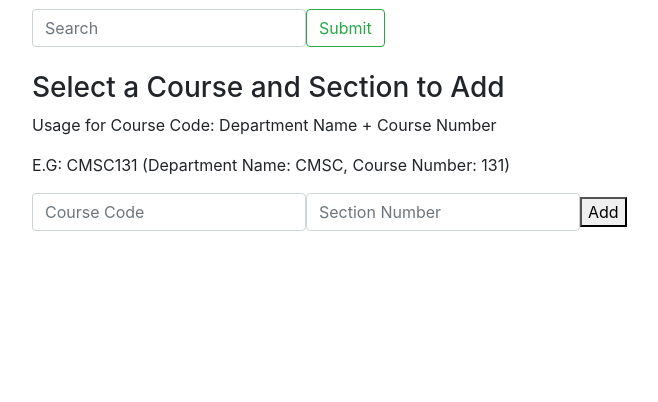
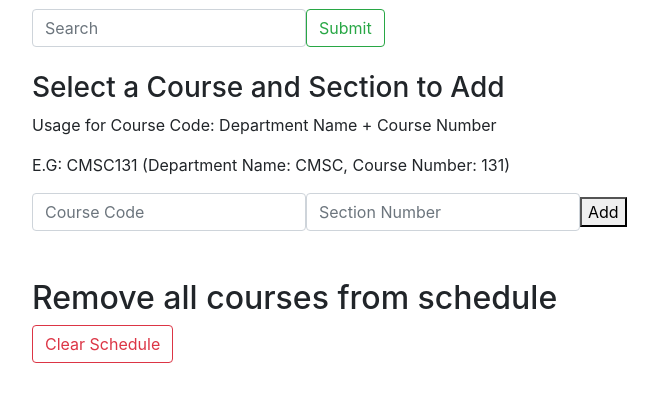
Before and after one commit to tythoneywell/schedule-builder, a Flask app: template flask_app/templates/index.html in a window 1280 px wide. Shown: the part 320-722 px from the top of the page, without its empty margins (53-711 px from the left). Run offline with Flask 2, Linux system fonts and the light colour scheme; the template is opened without the code that fills it: values that come from a table or form of the project are taken from there, others are empty; parts of the project's set-up code (start-up, migrations or seed data) failed here and were passed over; some libraries are stand-ins or nearby versions.

Commit message:
Added frontend and integrated with backend for removing all classes from schedule

```diff
--- a/flask_app/app.py
+++ b/flask_app/app.py
@@ -1,6 +1,6 @@
 from flask import Flask, render_template, redirect, url_for
 from flask_app.model import MySchedule, CourseList
-from flask_app.forms import SearchForm
+from flask_app.forms import SearchForm, ClearAllCoursesForm
 
 app = Flask(__name__)
 app.config['SECRET_KEY'] = "super secret key"
@@ -15,10 +15,19 @@ def index():
     """
 
     search_form = SearchForm()
+    clear_all_courses_form = ClearAllCoursesForm()
 
     if search_form.validate_on_submit():
         # Use search_form.search_query.data to access the query the user typed in
         return redirect(url_for('index'))
+
+    if clear_all_courses_form.validate_on_submit():
+        schedule = MySchedule()
+        schedule.remove_all_classes()
+        return render_template('index.html',
+                               schedule=schedule,
+                               search_form=search_form,
+                               clear_all_courses_form=clear_all_courses_form)
 
     schedule = MySchedule()
     cmsc250 = course_list.courses.get("CMSC250")
@@ -28,7 +37,8 @@ def index():
 
     return render_template('index.html',
                            schedule=schedule,
-                           search_form=search_form)
+                           search_form=search_form,
+                           clear_all_courses_form=clear_all_courses_form)
 
 
 @app.route('/all_courses')
--- a/flask_app/forms.py
+++ b/flask_app/forms.py
@@ -6,3 +6,7 @@ from wtforms.validators import InputRequired
 class SearchForm(FlaskForm):
     search_query = StringField('Query', validators=[InputRequired()])
     submit = SubmitField('Submit')
+
+
+class ClearAllCoursesForm(FlaskForm):
+    clear_all = SubmitField('Clear Schedule')
--- a/flask_app/templates/index.html
+++ b/flask_app/templates/index.html
@@ -93,7 +93,7 @@
 
         {% if search_form.search_query.errors %}
         <div class="alert alert-warning" role="alert">
-            {% for error in form.search_query.errors %}
+            {% for error in search_form.search_query.errors %}
                 <span>{{ error }}</span>
             {% endfor %}
         </div>
@@ -146,4 +146,14 @@
     {% endfor %}
 </div>
 
+<div class="container">
+    <h2>Remove all courses from schedule</h2>
+</div>
+<div class="container">
+    <form action="/" method="POST">
+        {{ clear_all_courses_form.csrf_token }}
+        {{ clear_all_courses_form.clear_all(class="btn btn-outline-danger") }}
+    </form>
+</div>
+
 {% endblock %}
```
